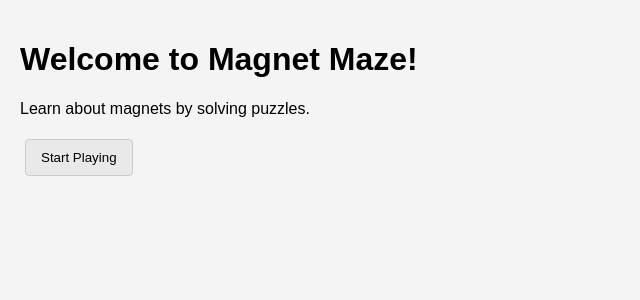
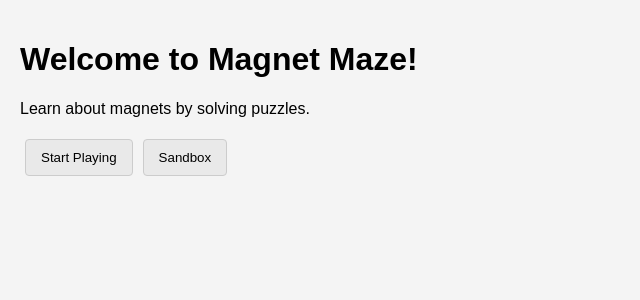
Before and after one commit to jimzord12/edu-game-magnetism, a React (Vite) app: page / in a window 1280 px wide. Shown: the top 300 px of the page, without its empty margins (0-640 px from the left). Built offline with nearby package versions, Linux system fonts and the light colour scheme.

Commit message:
Minor additions

```diff
--- a/src/pages/HomePage.tsx
+++ b/src/pages/HomePage.tsx
@@ -10,6 +10,9 @@ const HomePage: React.FC = () => {
       <Link to="/levels">
         <button>Start Playing</button>
       </Link>
+      <Link to="/sandbox">
+        <button>Sandbox</button>
+      </Link>
       {/* Add links to Settings, About etc. later */}
     </div>
   );
--- /dev/null
+++ b/src/router/routePath.ts
@@ -0,0 +1,7 @@
+export const routePath = {
+  home: '/',
+  levelSelect: '/levels',
+  game: '/game/:levelId', // Parameter for level ID
+  sandbox: '/sandbox', // Sandbox route
+  // Add more routes as needed
+};
```
Also changed, not shown: src/router/index.tsx (+4 -4 lines).
